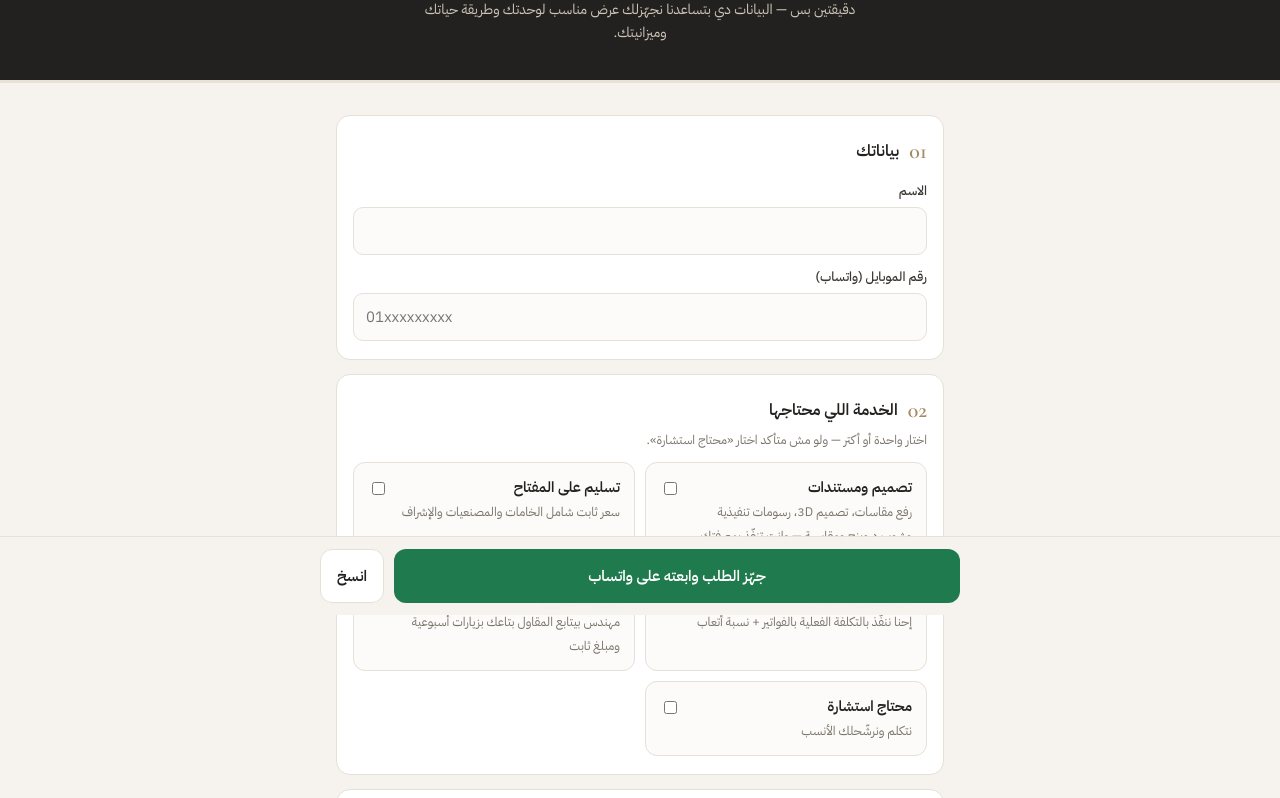
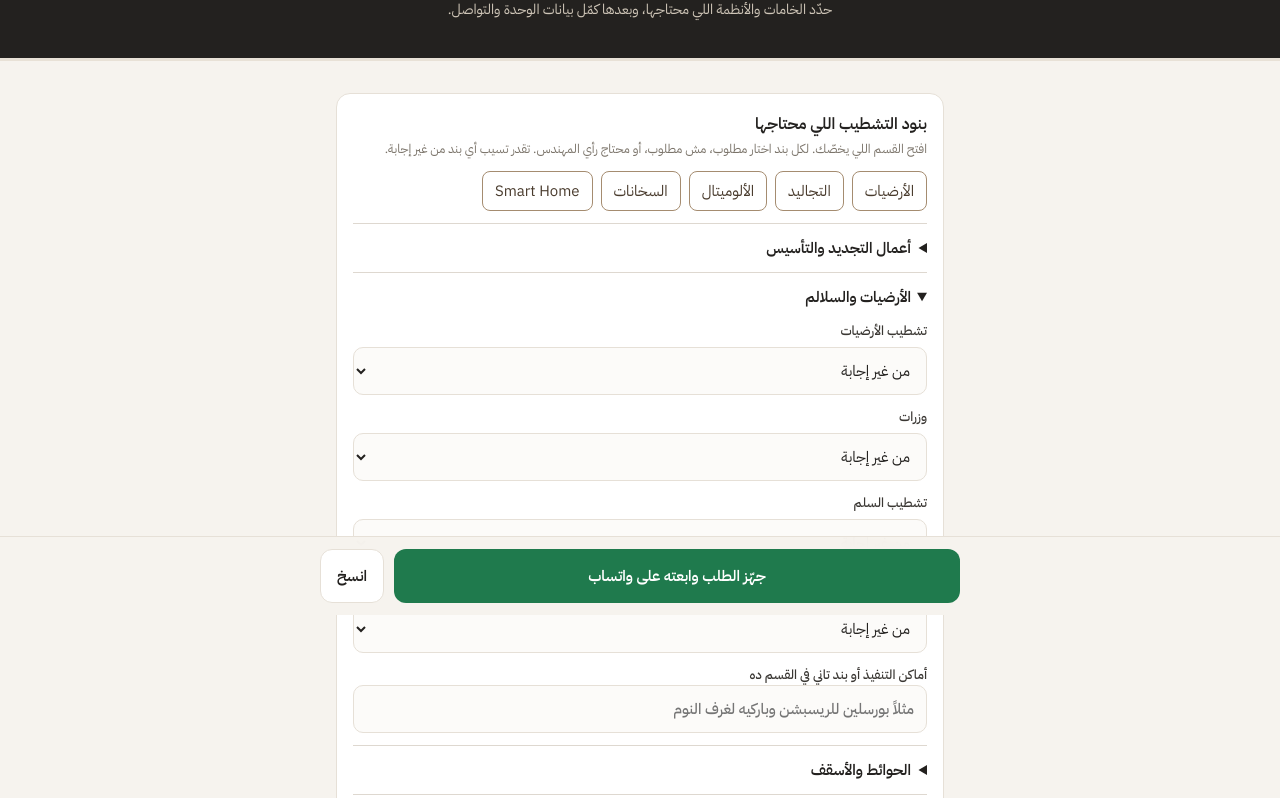
Before and after one commit to mkhairy11-cell/Domera-form, a plain HTML site: page index.html in a window 1280 px wide. Shown: the part 185-983 px from the top of the page. Drawn offline with nearby package versions, Linux system fonts and the light colour scheme.

Commit message:
Show finishing choices first and link directly to key decisions

```diff
--- a/index.html
+++ b/index.html
@@ -47,17 +47,20 @@ main{max-width:640px;margin:0 auto;padding:18px 16px 120px}
 .done{display:none;text-align:center;padding:40px 10px}.done h2{font-family:var(--fd);font-size:30px;font-weight:500;margin:0}.done p{color:var(--muted)}
 .foot{text-align:center;color:var(--muted);font-size:11.5px;margin-top:22px;letter-spacing:.06em}
 @media (min-width:560px){.cards{grid-template-columns:1fr 1fr}.styles{grid-template-columns:repeat(3,1fr)}}
+#finish-shortcuts{display:flex;flex-wrap:wrap;gap:8px;margin:12px 0}#finish-shortcuts button{font:inherit;border:1px solid #a58c70;padding:7px 12px;background:#fff;color:#493b2d;border-radius:8px;cursor:pointer}#finish-groups summary{cursor:pointer}#finish-groups details{scroll-margin-top:12px}
 </style>
 </head>
 <body>
 <header class="hero">
   <div class="word">DOMERA</div><div class="tag">INTERIORS · TURNKEY FINISHING</div>
-  <h1>خلّينا نبدأ مشروعك</h1>
-  <p>دقيقتين بس — البيانات دي بتساعدنا نجهّزلك عرض مناسب لوحدتك وطريقة حياتك وميزانيتك.</p>
+  <h1>اختار تشطيبات مشروعك</h1>
+  <p>حدّد الخامات والأنظمة اللي محتاجها، وبعدها كمّل بيانات الوحدة والتواصل.</p>
 </header>
 <div class="prog"><i id="pg"></i></div>
 <main id="main">
  <form id="fm" novalidate>
+  <section class="sec"><h2>بنود التشطيب اللي محتاجها</h2><p class="hint">افتح القسم اللي يخصّك. لكل بند اختار مطلوب، مش مطلوب، أو محتاج رأي المهندس. تقدر تسيب أي بند من غير إجابة.</p><div id="finish-shortcuts" aria-label="انتقل لقسم"></div><div id="finish-groups"></div></section>
+
   <section class="sec"><h2><em>01</em> بياناتك</h2>
    <div class="f" id="w_name"><label for="name">الاسم</label><input id="name" autocomplete="name" required><span class="err">اكتب الاسم</span></div>
    <div class="f" id="w_phone"><label for="phone">رقم الموبايل (واتساب)</label><input id="phone" inputmode="tel" dir="ltr" autocomplete="tel" placeholder="01xxxxxxxxx" required><span class="err">اكتب رقم صحيح</span></div>
@@ -86,7 +89,6 @@ main{max-width:640px;margin:0 auto;padding:18px 16px 120px}
    <div class="f"><label for="family">عدد أفراد الأسرة</label><input id="family" inputmode="numeric" placeholder="مثلًا 4"></div>
   </details></section>
 
-  <section class="sec"><h2>بنود التشطيب اللي محتاجها</h2><p class="hint">افتح القسم اللي يخصّك. لكل بند اختار مطلوب، مش مطلوب، أو محتاج رأي المهندس. تقدر تسيب أي بند من غير إجابة.</p><div id="finish-groups"></div></section>
   <section class="sec"><h2><em>05</em> الستايل اللي بتحبه</h2><p class="hint">اختار اللي أقرب لذوقك (ممكن أكتر من واحد).</p>
    <div class="styles" id="styles"></div>
    <div class="f"><label for="ref">لو عندك صور أو حسابات بتحبها (إنستجرام / بنترست) اكتبها</label><input id="ref" placeholder="اختياري"></div>
@@ -145,6 +147,13 @@ finishGroups.forEach(([category,items],g)=>{
     return `<div class="f"><label for="${id}">${name}</label><select id="${id}" data-status><option value="">من غير إجابة</option><option>مطلوب</option><option>مش مطلوب</option><option>محتاج رأي المهندس</option></select>${variants.length?`<div data-variants hidden><p class="hint">اختار اللي يناسبك، وممكن أكتر من اختيار.</p><div class="opts">${variants.map(v=>`<label class="opt"><input type="checkbox" value="${v}"><span>${v}</span></label>`).join("")}</div></div>`:""}</div>`;
   }).join("")+`<div class="f"><label>أماكن التنفيذ أو بند تاني في القسم ده<input data-extra placeholder="مثلاً بورسلين للريسبشن وباركيه لغرف النوم" maxlength="300"></label></div>`;
   finishHost.append(section);
+  if(g===1)section.open=true;
+  const shortcut={1:"الأرضيات",2:"التجاليد",3:"الألوميتال",4:"السخانات",6:"Smart Home"}[g];
+  if(shortcut){
+    const btn=document.createElement("button");btn.type="button";btn.textContent=shortcut;
+    btn.onclick=()=>{section.open=true;const item={1:0,2:1,3:1,4:1,6:0}[g];const input=document.getElementById("finish-"+g+"-"+item);input.focus({preventScroll:true});input.parentElement.scrollIntoView({block:"center"});};
+    $("finish-shortcuts").append(btn);
+  }
 });
 finishHost.addEventListener("change",event=>{
   if(!event.target.matches("[data-status]"))return;
```
